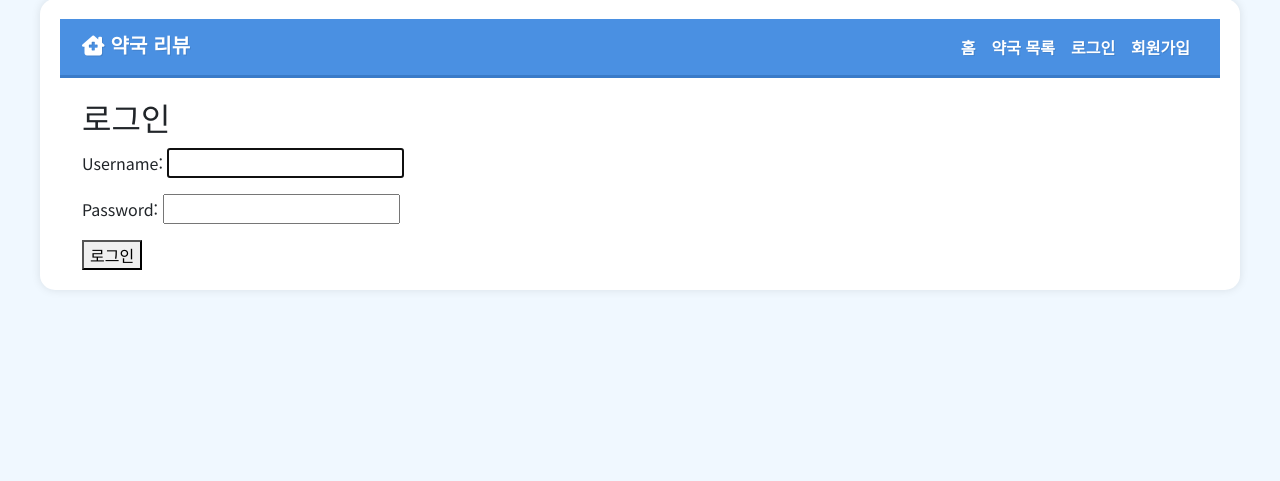
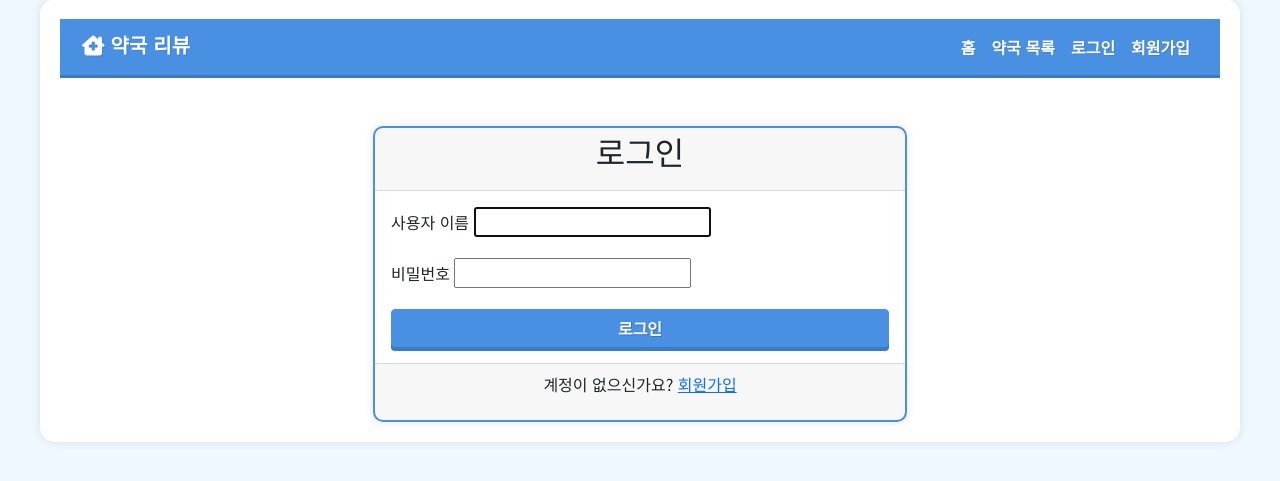
Before and after one commit to jhw240715/proj1_pharmacyapp, a Django app: page /login/ in a window 1280 px wide. Shown: the part 21-502 px from the top of the page. Run offline with Django 5.2, Linux system fonts and the light colour scheme.

Commit message:
홈, 회원가입, 로그인, 약국리스트, 대쉬보드 표면적인건 보임

```diff
--- a/pharmacyapp/templates/registration/login.html
+++ b/pharmacyapp/templates/registration/login.html
@@ -1,12 +1,57 @@
 {% extends 'base.html' %}
 
-{% block title %}로그인{% endblock %}
+{% block title %}로그인 - 약국 리뷰 사이트{% endblock %}
 
 {% block content %}
-<h2>로그인</h2>
-<form method="post">
-    {% csrf_token %}
-    {{ form.as_p }}
-    <button type="submit">로그인</button>
-</form>
+<div class="container mt-5">
+    <div class="row justify-content-center">
+        <div class="col-md-6">
+            <div class="card">
+                <div class="card-header">
+                    <h2 class="text-center">로그인</h2>
+                </div>
+                <div class="card-body">
+                    <form method="post">
+                        {% csrf_token %}
+                        {% if form.non_field_errors %}
+                            <div class="alert alert-danger" role="alert">
+                                {% for error in form.non_field_errors %}
+                                    {{ error }}
+                                {% endfor %}
+                            </div>
+                        {% endif %}
+                        <div class="mb-3">
+                            <label for="{{ form.username.id_for_label }}" class="form-label">사용자 이름</label>
+                            {{ form.username }}
+                            {% if form.username.errors %}
+                                <div class="text-danger">
+                                    {% for error in form.username.errors %}
+                                        {{ error }}
+                                    {% endfor %}
+                                </div>
+                            {% endif %}
+                        </div>
+                        <div class="mb-3">
+                            <label for="{{ form.password.id_for_label }}" class="form-label">비밀번호</label>
+                            {{ form.password }}
+                            {% if form.password.errors %}
+                                <div class="text-danger">
+                                    {% for error in form.password.errors %}
+                                        {{ error }}
+                                    {% endfor %}
+                                </div>
+                            {% endif %}
+                        </div>
+                        <div class="d-grid gap-2">
+                            <button type="submit" class="btn btn-primary">로그인</button>
+                        </div>
+                    </form>
+                </div>
+                <div class="card-footer text-center">
+                    <p>계정이 없으신가요? <a href="{% url 'signup' %}">회원가입</a></p>
+                </div>
+            </div>
+        </div>
+    </div>
+</div>
 {% endblock %}
```
